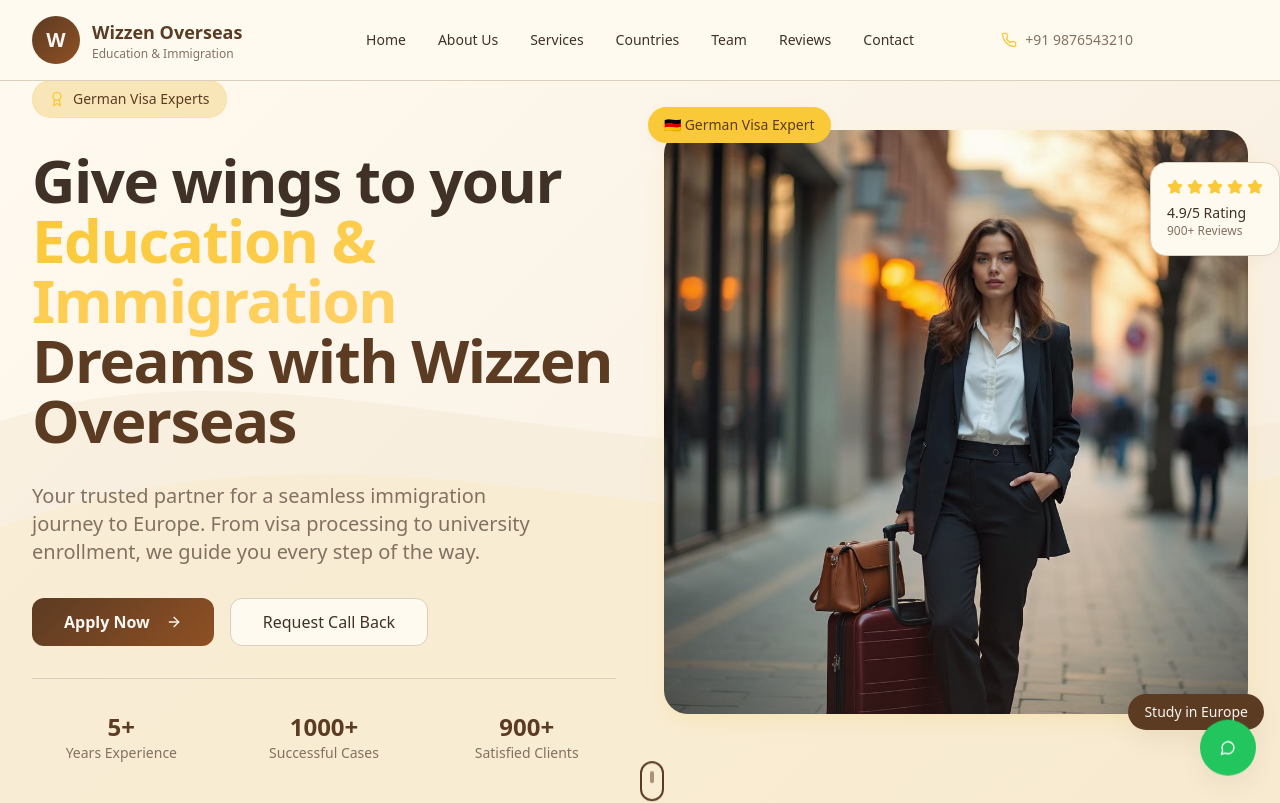
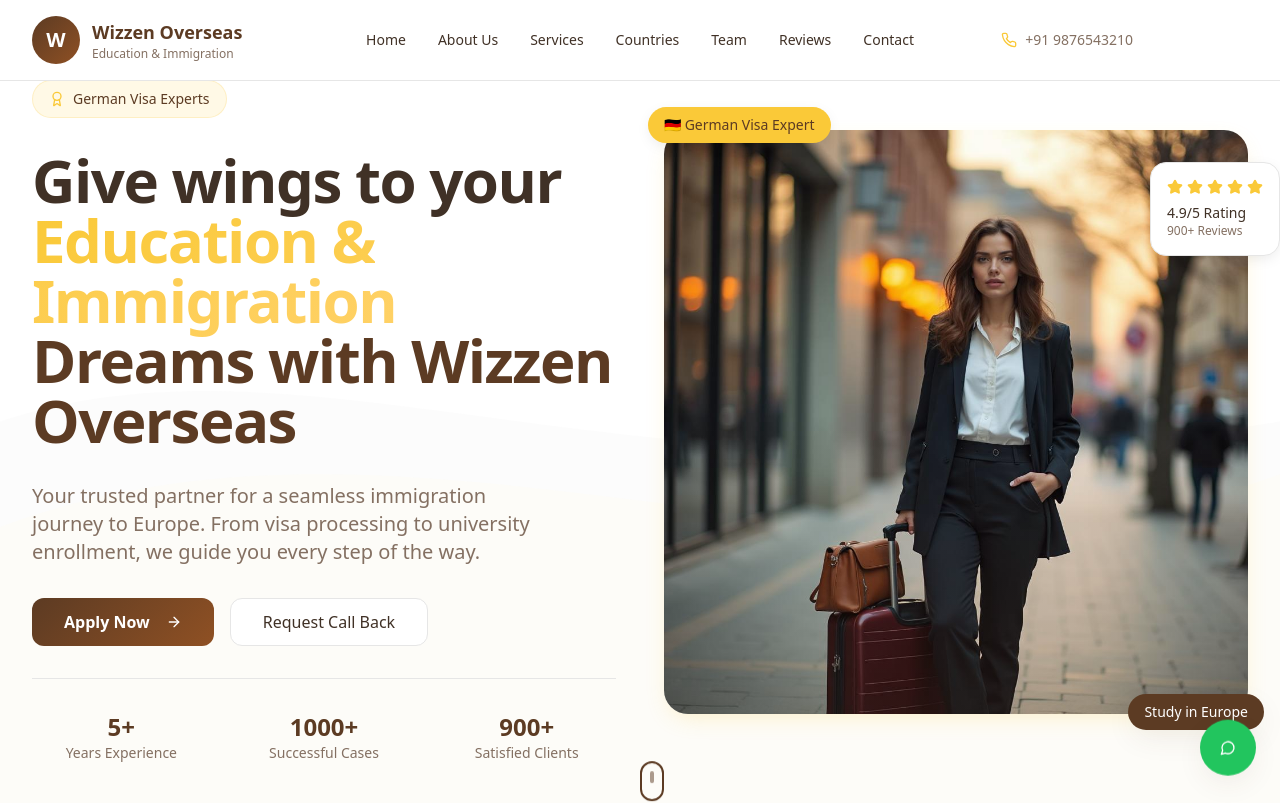
Before and after one commit to Preficads/wizzen-wings-abroad, a React (Vite) app: page / in a window 1280 px wide. Shown: the top 803 px of the page. Built offline with nearby package versions, Linux system fonts and the light colour scheme.

Commit message:
Change background to white
Update the website's background to a full white color to achieve a cleaner and more minimalistic design.

```diff
--- a/src/components/About.tsx
+++ b/src/components/About.tsx
@@ -4,7 +4,7 @@ import { CheckCircle, Globe, Users, Award, Target, Heart } from "lucide-react";
 
 export default function About() {
   return (
-    <section id="about" className="py-20 bg-gradient-warm">
+    <section id="about" className="py-20 bg-background">
       <div className="mx-auto max-w-7xl px-4 sm:px-6 lg:px-8">
         <div className="text-center mb-16 animate-fade-in">
           <h2 className="text-3xl md:text-4xl font-bold text-primary mb-4">
--- a/src/components/Countries.tsx
+++ b/src/components/Countries.tsx
@@ -63,7 +63,7 @@ const countries = [
 
 export default function Countries() {
   return (
-    <section id="countries" className="py-20 bg-gradient-warm">
+    <section id="countries" className="py-20 bg-background">
       <div className="mx-auto max-w-7xl px-4 sm:px-6 lg:px-8">
         <div className="text-center mb-16 animate-fade-in">
           <h2 className="text-3xl md:text-4xl font-bold text-primary mb-4">
--- a/src/components/Hero.tsx
+++ b/src/components/Hero.tsx
@@ -4,8 +4,8 @@ import heroImage from "@/assets/hero-image.jpg";
 
 export default function Hero() {
   return (
-    <section id="home" className="relative min-h-screen flex items-center overflow-hidden bg-gradient-hero">
-      {/* Background Wave Shape */}
+    <section id="home" className="relative min-h-screen flex items-center overflow-hidden bg-background">
+      {/* Background Wave Shape - Subtle for white background */}
       <div className="absolute inset-0 overflow-hidden">
         <svg
           viewBox="0 0 1200 800"
@@ -15,7 +15,7 @@ export default function Hero() {
           <path
             d="M0,400 C300,300 600,500 1200,400 L1200,800 L0,800 Z"
             fill="hsl(var(--secondary))"
-            opacity="0.5"
+            opacity="0.3"
           />
         </svg>
         <svg
@@ -26,7 +26,7 @@ export default function Hero() {
           <path
             d="M0,500 C400,350 800,600 1200,450 L1200,800 L0,800 Z"
             fill="hsl(var(--accent-soft))"
-            opacity="0.3"
+            opacity="0.2"
           />
         </svg>
       </div>
--- a/src/components/Reviews.tsx
+++ b/src/components/Reviews.tsx
@@ -51,7 +51,7 @@ const reviews = [
 
 export default function Reviews() {
   return (
-    <section id="reviews" className="py-20 bg-gradient-warm">
+    <section id="reviews" className="py-20 bg-background">
       <div className="mx-auto max-w-7xl px-4 sm:px-6 lg:px-8">
         <div className="text-center mb-16 animate-fade-in">
           <h2 className="text-3xl md:text-4xl font-bold text-primary mb-4">
--- a/src/index.css
+++ b/src/index.css
@@ -6,60 +6,60 @@
 
 @layer base {
   :root {
-    /* Core Background & Text */
-    --background: 39 100% 97%;
+    /* Core Background & Text - Pure White */
+    --background: 0 0% 100%;
     --foreground: 25 25% 20%;
 
     /* Card Components */
-    --card: 40 40% 96%;
+    --card: 0 0% 100%;
     --card-foreground: 25 25% 20%;
 
     /* Popover Elements */
-    --popover: 40 40% 96%;
+    --popover: 0 0% 100%;
     --popover-foreground: 25 25% 20%;
 
     /* Primary Brand - Rich Brown */
     --primary: 25 45% 25%;
-    --primary-foreground: 40 40% 96%;
+    --primary-foreground: 0 0% 100%;
     --primary-glow: 25 60% 35%;
 
-    /* Secondary - Warm Cream */
-    --secondary: 39 60% 90%;
+    /* Secondary - Light Gray */
+    --secondary: 0 0% 96%;
     --secondary-foreground: 25 45% 25%;
 
     /* Muted Elements */
-    --muted: 35 20% 85%;
+    --muted: 0 0% 94%;
     --muted-foreground: 25 15% 45%;
 
     /* Accent - Golden */
     --accent: 45 95% 60%;
     --accent-foreground: 25 45% 25%;
-    --accent-soft: 42 85% 85%;
+    --accent-soft: 45 100% 95%;
 
     /* Status Colors */
     --destructive: 0 84.2% 60.2%;
-    --destructive-foreground: 210 40% 98%;
+    --destructive-foreground: 0 0% 100%;
     --success: 140 50% 45%;
     --success-foreground: 140 100% 95%;
 
     /* Borders & Inputs */
-    --border: 35 30% 80%;
-    --input: 35 30% 80%;
+    --border: 0 0% 90%;
+    --input: 0 0% 90%;
     --ring: 25 45% 25%;
 
     /* Design System Variables */
     --radius: 0.75rem;
 
-    /* Gradients */
+    /* Gradients - Updated for white background */
     --gradient-primary: linear-gradient(135deg, hsl(var(--primary)), hsl(var(--primary-glow)));
     --gradient-accent: linear-gradient(135deg, hsl(var(--accent)), hsl(42 100% 70%));
-    --gradient-hero: linear-gradient(135deg, hsl(39 100% 97%), hsl(35 60% 92%));
+    --gradient-hero: linear-gradient(135deg, hsl(0 0% 100%), hsl(0 0% 98%));
     --gradient-warm: linear-gradient(180deg, hsl(var(--background)), hsl(var(--secondary)));
 
     /* Shadows */
     --shadow-warm: 0 10px 30px -5px hsl(var(--primary) / 0.1);
     --shadow-accent: 0 8px 25px -8px hsl(var(--accent) / 0.3);
-    --shadow-soft: 0 4px 15px -3px hsl(25 20% 60% / 0.1);
+    --shadow-soft: 0 4px 15px -3px hsl(0 0% 0% / 0.1);
 
     /* Animations */
     --transition-smooth: all 0.3s cubic-bezier(0.4, 0, 0.2, 1);
```
